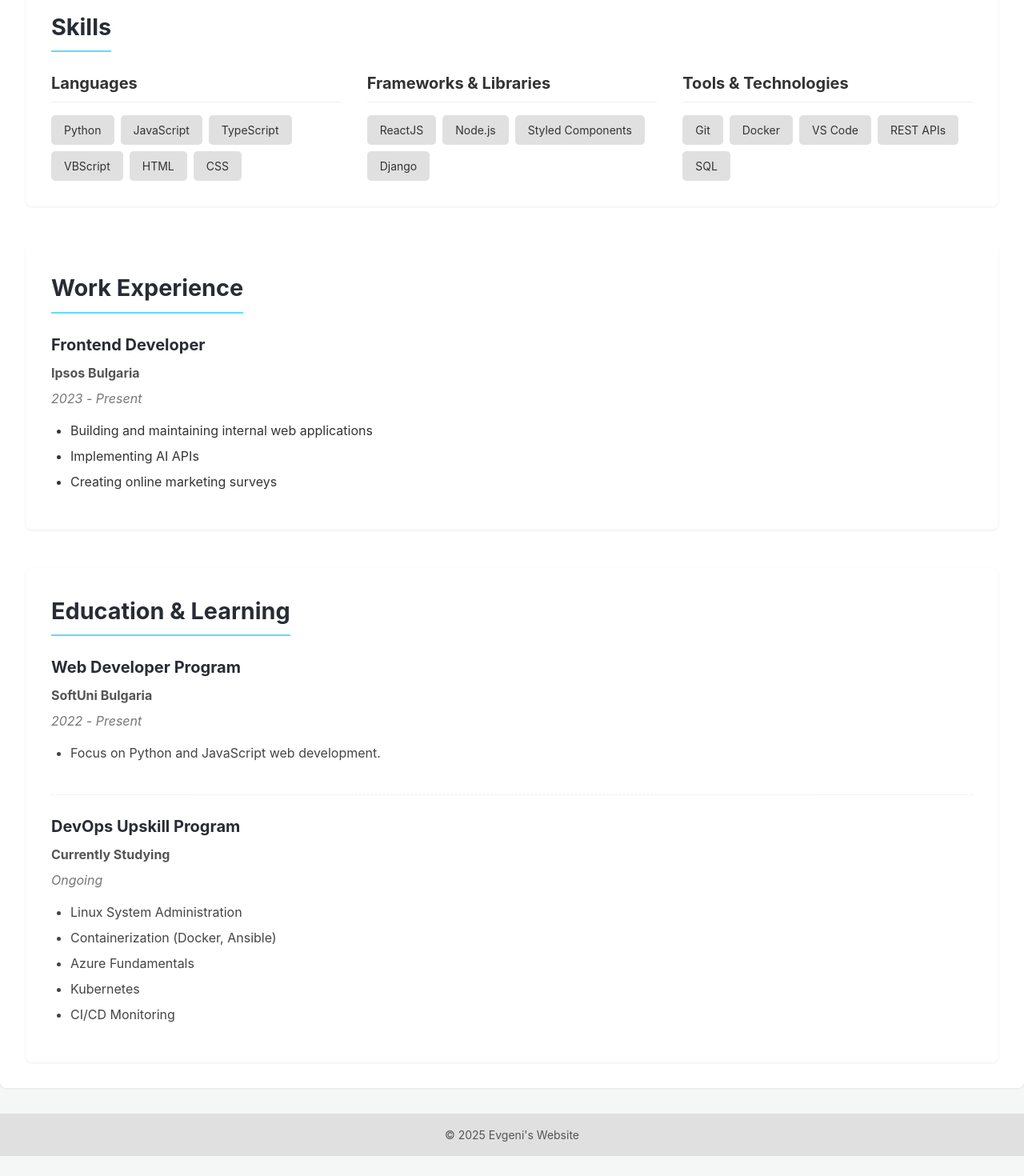
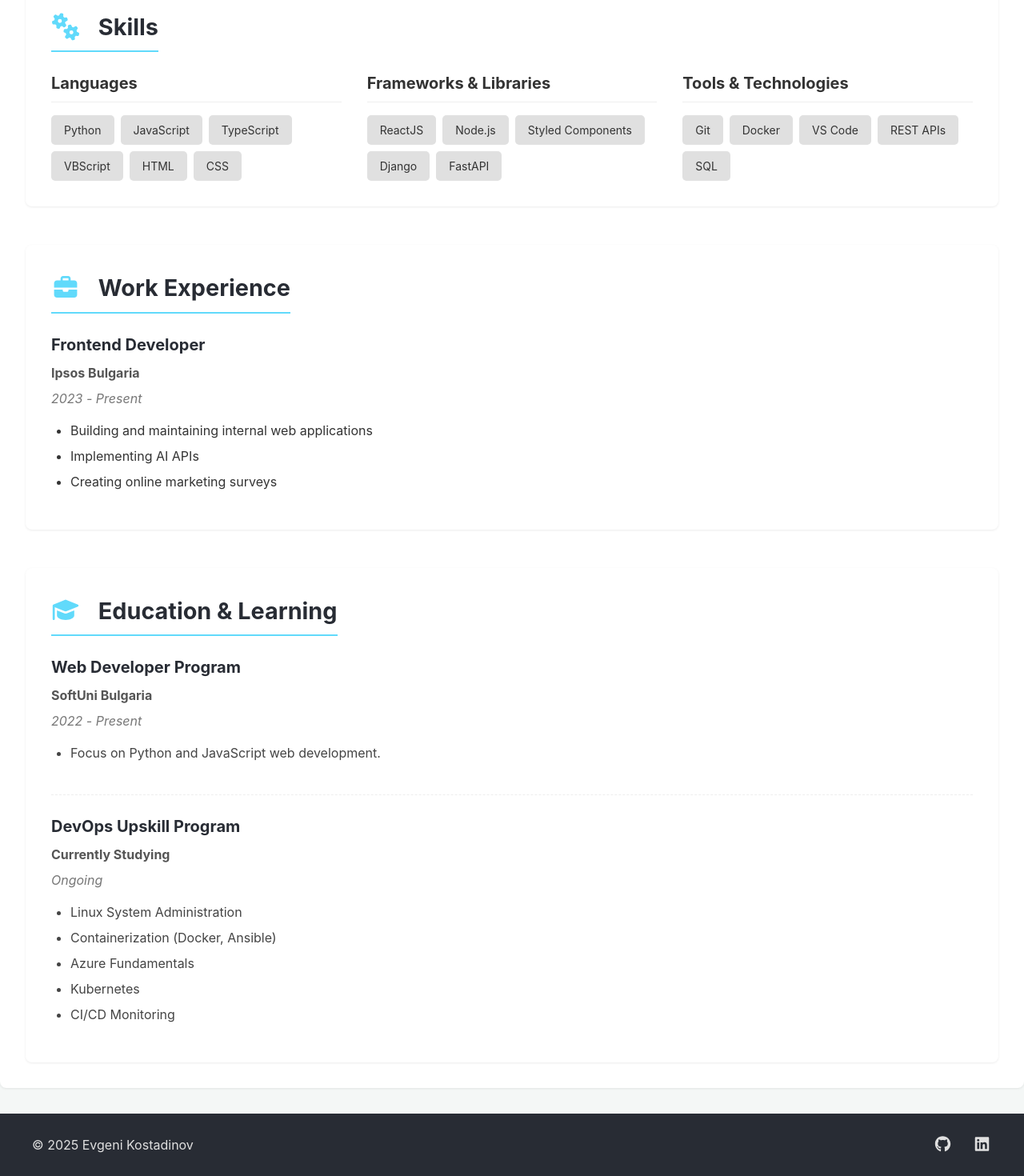
Before and after one commit to kostadinov1/my-personal-website, a React (Vite) app: page / in a window 1280 px wide. Shown: the part 521-1991 px from the top of the page at 80% size. Before the commit the page ends 1966 px from the top, so only its background shows below. Built offline with nearby package versions, Linux system fonts and the light colour scheme.

Commit message:
Added: fontawesome icons library, and set and style icons for each sectoin

```diff
--- a/package.json
+++ b/package.json
@@ -10,6 +10,10 @@
     "preview": "vite preview"
   },
   "dependencies": {
+    "@fortawesome/fontawesome-svg-core": "^7.0.1",
+    "@fortawesome/free-brands-svg-icons": "^7.0.1",
+    "@fortawesome/free-solid-svg-icons": "^7.0.1",
+    "@fortawesome/react-fontawesome": "^3.0.2",
     "react": "^19.1.0",
     "react-dom": "^19.1.0",
     "react-router-dom": "^7.6.3"
--- a/src/data/skills.ts
+++ b/src/data/skills.ts
@@ -22,6 +22,7 @@ export const skillsData: ISkillCategory[] = [
       { id: 202, name: 'Node.js' },
       { id: 203, name: 'Styled Components' },
       { id: 204, name: 'Django' },
+      { id: 204, name: 'FastAPI' },
     ],
   },
   {
--- a/src/layouts/MainLayout/MainLayout.module.css
+++ b/src/layouts/MainLayout/MainLayout.module.css
@@ -16,22 +16,46 @@
   display: flex;
   flex-direction: column;
   gap: var(--space-lg);
-  padding: var(--space-md); /* Use new scale for consistent padding */
+  padding: var(--space-md);
+  width: 100%;
+  max-width: 1700px;
 }
 
 @media (min-width: 768px) {
   .mainContent {
-    padding: var(--space-lg); /* Larger padding on desktop */
+    padding: var(--space-lg);
     margin: var(--space-lg) auto;
     gap: var(--space-xl);
   }
 }
 
 .mainFooter {
-  text-align: center;
-  padding: var(--space-sm) 0; /* Use new scale (was --spacing-unit) */
+  padding: var(--space-md) var(--space-sm);
   margin-top: auto;
-  background-color: var(--light-gray);
-  color: var(--light-text-color);
-  font-size: var(--font-size-sm);
+  background-color: var(--accent-color);
+  color: var(--light-gray);
 }
+
+.footerContent {
+  display: flex;
+  justify-content: space-between;
+  align-items: center;
+  max-width: 1200px;
+  margin: 0 auto;
+}
+
+.socialLinks {
+  display: flex;
+  gap: var(--space-md);
+}
+
+.socialLinks a {
+  color: var(--light-gray);
+  font-size: var(--font-size-lg);
+  transition: color 0.3s ease, transform 0.3s ease;
+}
+
+.socialLinks a:hover {
+  color: var(--primary-color);
+  transform: scale(1.1);
+}
--- a/src/layouts/MainLayout/MainLayout.tsx
+++ b/src/layouts/MainLayout/MainLayout.tsx
@@ -1,6 +1,9 @@
 import React, { type ReactNode } from 'react';
 import styles from './MainLayout.module.css';
 import { Header } from '../../components/Header';
+import { FontAwesomeIcon } from '@fortawesome/react-fontawesome';
+import { faGithub, faLinkedin } from '@fortawesome/free-brands-svg-icons';
+
 
 interface MainLayoutProps {
   children: ReactNode;
@@ -16,8 +19,28 @@ const MainLayout: React.FC<MainLayoutProps> = ({ children }) => {
           {children}
         </main>
       </div>
-      <footer className={styles.mainFooter}>
-        <p>© {new Date().getFullYear()} Evgeni's Website</p>
+<footer className={styles.mainFooter}>
+        <div className={styles.footerContent}>
+          <p>© {new Date().getFullYear()} Evgeni Kostadinov</p>
+          <div className={styles.socialLinks}>
+            <a
+              href="https://github.com/kostadinov1" // <-- IMPORTANT: REPLACE WITH YOUR GITHUB URL
+              target="_blank"
+              rel="noopener noreferrer"
+              aria-label="GitHub Profile"
+            >
+              <FontAwesomeIcon icon={faGithub} />
+            </a>
+            <a
+              href="https://linkedin.com/in/evgeni-k-a5a734218" // <-- IMPORTANT: REPLACE WITH YOUR LINKEDIN URL
+              target="_blank"
+              rel="noopener noreferrer"
+              aria-label="LinkedIn Profile"
+            >
+              <FontAwesomeIcon icon={faLinkedin} />
+            </a>
+          </div>
+        </div>
       </footer>
     </div>
   );
--- a/src/sections/AboutMeSection/AboutMeSection.module.css
+++ b/src/sections/AboutMeSection/AboutMeSection.module.css
@@ -21,3 +21,8 @@
   font-size: var(--font-size-base);
   color: var(--light-text-color);
 }
+
+.headingIcon {
+  margin-right: var(--space-sm);
+  color: var(--primary-color);
+}
--- a/src/sections/AboutMeSection/AboutMeSection.tsx
+++ b/src/sections/AboutMeSection/AboutMeSection.tsx
@@ -1,14 +1,21 @@
+// src/sections/AboutMeSection/AboutMeSection.tsx
 import React from 'react';
 import styles from './AboutMeSection.module.css';
 
+// Font Awesome Imports
+import { FontAwesomeIcon } from '@fortawesome/react-fontawesome';
+import { faUser } from '@fortawesome/free-solid-svg-icons';
+
 const AboutMeSection: React.FC = () => (
   <section className={styles.aboutMeSection}>
-    <h2>About Me</h2>
+    <h2>
+      <FontAwesomeIcon icon={faUser} className={styles.headingIcon} /> About Me
+    </h2>
     <p>
-      <span className={styles.placeholderText}>As a Frontend Developer, I bring a unique blend of skills honed through diverse experiences. My foundation in Python and JavaScript complements my proficiency in ReactJS, HTML, and CSS. I also have experience with backend technologies like Django. My current role at Ipsos, a marketing research company, has seen me evolve from a script writer to a Frontend Developer specializing in building internal applications, including those that harness AI APIs. I've successfully tackled complex projects, demonstrating my ability to learn quickly and deliver robust solutions.
-
-My commitment to continuous learning extends to DevOps, where I am currently studying Linux administration, containerization (Docker, Ansible, Vagrant, Terraform), and preparing to explore Kubernetes, Azure, and CI/CD. This broad technical interest allows me to understand the full lifecycle of software. I am a dedicated and detail-oriented learner with a strong growth mindset, always ready to take on new challenges. While I am naturally introverted, I am a positive and collaborative team member who enjoys working with others once comfortable.</span>
-      {/* <span className={styles.placeholderText}>    "Frontend Developer with a strong command of ReactJS, JavaScript, Python, HTML, and CSS, and experience with Django. Currently at Ipsos, I've transitioned from script writing to developing complex internal applications, including those integrating AI APIs. My technical curiosity also drives my pursuit of DevOps knowledge, covering Linux, Docker, Ansible, Terraform, and upcoming studies in Kubernetes and Azure. I possess a growth mindset and a 'don't give up' attitude, ensuring I tackle challenges with dedication and strive for deep understanding. I am an introverted but adaptable team player, committed to continuous learning and delivering high-quality results."</span> */}
+      As a Frontend Developer, I bring a unique blend of skills honed through diverse experiences. My foundation in Python and JavaScript complements my proficiency in ReactJS, HTML, and CSS. I also have experience with backend technologies like Django. My current role at Ipsos, a marketing research company, has seen me evolve from a script writer to a Frontend Developer specializing in building internal applications, including those that harness AI APIs. I've successfully tackled complex projects, demonstrating my ability to learn quickly and deliver robust solutions.
+    </p>
+    <p>
+      My commitment to continuous learning extends to DevOps, where I am currently studying Linux administration, containerization (Docker, Ansible, Vagrant, Terraform), and preparing to explore Kubernetes, Azure, and CI/CD. This broad technical interest allows me to understand the full lifecycle of software. I am a dedicated and detail-oriented learner with a strong growth mindset, always ready to take on new challenges. While I am naturally introverted, I am a positive and collaborative team member who enjoys working with others once comfortable.
     </p>
   </section>
 );
--- a/src/sections/EducationSection/EducationSection.module.css
+++ b/src/sections/EducationSection/EducationSection.module.css
@@ -56,3 +56,8 @@
   font-size: var(--font-size-base);
   margin-bottom: var(--space-xs);
 }
+
+.headingIcon {
+  margin-right: var(--space-sm);
+  color: var(--primary-color);
+}
--- a/src/sections/EducationSection/EducationSection.tsx
+++ b/src/sections/EducationSection/EducationSection.tsx
@@ -3,16 +3,21 @@ import React from 'react';
 import styles from './EducationSection.module.css';
 import { educationData } from '../../data/education';
 
+// Font Awesome Imports
+import { FontAwesomeIcon } from '@fortawesome/react-fontawesome';
+import { faGraduationCap } from '@fortawesome/free-solid-svg-icons';
+
 const EducationSection: React.FC = () => {
   return (
     <section className={styles.educationSection}>
-      <h2>Education & Learning</h2>
+      <h2>
+        <FontAwesomeIcon icon={faGraduationCap} className={styles.headingIcon} /> Education & Learning
+      </h2>
       {educationData.map((edu) => (
         <div key={edu.id} className={styles.educationItem}>
           <h3>{edu.degree}</h3>
           <p className={styles.degreeInstitution}>{edu.institution}</p>
           <p className={styles.degreeDates}>{edu.dates}</p>
-          {/* Conditionally render details if they exist */}
           {edu.details && (
             <ul className={styles.detailsList}>
               {edu.details.map((detail, index) => (
--- a/src/sections/ExperienceSection/ExperienceSection.module.css
+++ b/src/sections/ExperienceSection/ExperienceSection.module.css
@@ -53,3 +53,8 @@
 .experienceItem li {
   margin-bottom: var(--space-xs);
 }
+
+.headingIcon {
+  margin-right: var(--space-sm);
+  color: var(--primary-color);
+}
--- a/src/sections/ExperienceSection/ExperienceSection.tsx
+++ b/src/sections/ExperienceSection/ExperienceSection.tsx
@@ -2,10 +2,14 @@
 import React from 'react';
 import styles from './ExperienceSection.module.css';
 import { experienceData } from '../../data/experience';
+import { FontAwesomeIcon } from '@fortawesome/react-fontawesome';
+import { faBriefcase } from '@fortawesome/free-solid-svg-icons';
 
 const ExperienceSection: React.FC = () => (
   <section className={styles.experienceSection}>
-    <h2>Work Experience</h2>
+    <h2>
+      <FontAwesomeIcon icon={faBriefcase} className={styles.headingIcon} /> Work Experience
+    </h2>
     {experienceData.map((job) => (
       <div key={job.id} className={styles.experienceItem}>
         <h3>{job.title}</h3>
--- a/src/sections/SkillsSection/SkillsSection.module.css
+++ b/src/sections/SkillsSection/SkillsSection.module.css
@@ -56,3 +56,8 @@
     grid-template-columns: repeat(3, 1fr);
   }
 }
+
+.headingIcon {
+  margin-right: var(--space-sm);
+  color: var(--primary-color);
+}
--- a/src/sections/SkillsSection/SkillsSection.tsx
+++ b/src/sections/SkillsSection/SkillsSection.tsx
@@ -1,11 +1,17 @@
 // src/sections/SkillsSection/SkillsSection.tsx
 import React from 'react';
 import styles from './SkillsSection.module.css';
-import { skillsData } from '../../data/skills'; // Import our new data
+import { skillsData } from '../../data/skills';
+
+// Font Awesome Imports
+import { FontAwesomeIcon } from '@fortawesome/react-fontawesome';
+import { faCogs } from '@fortawesome/free-solid-svg-icons';
 
 const SkillsSection: React.FC = () => (
   <section className={styles.skillsSection}>
-    <h2>Skills</h2>
+    <h2>
+      <FontAwesomeIcon icon={faCogs} className={styles.headingIcon} /> Skills
+    </h2>
     <div className={styles.skillsGrid}>
       {skillsData.map((category) => (
         <div key={category.id} className={styles.skillCategory}>
```
Also changed, not shown: 1 other file (tests, documents, lock files or other folders).
